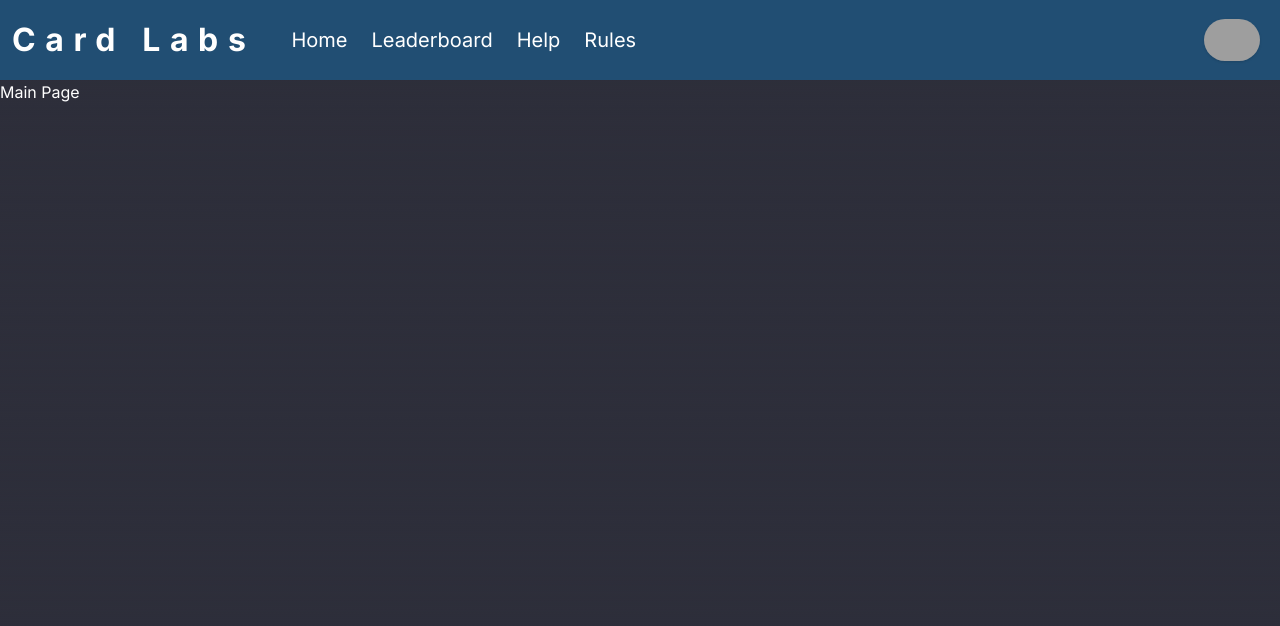
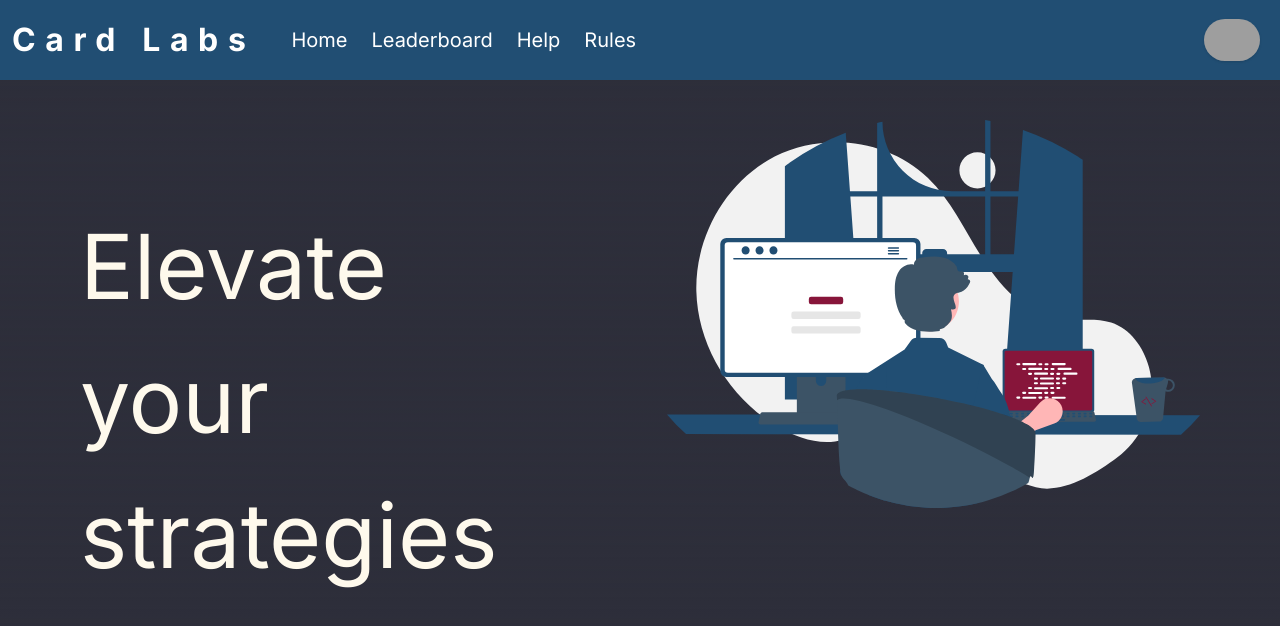
Before and after one commit to flofriday/CardLabs, a Next.js app in the folder frontend/: page / in a window 1280 px wide. Shown: the top 626 px of the page. Built offline with nearby package versions, Linux system fonts and the light colour scheme; grey boxes are pictures that could not be loaded.

Commit message:
[#25] - added landing page content

```diff
--- a/frontend/app/page.tsx
+++ b/frontend/app/page.tsx
@@ -1,5 +1,17 @@
 import Image from "next/image";
-
 export default function Home() {
-  return <main className="">Main Page</main>;
+  return (
+    <main className="flex justify-around">
+      <div className="text-text text-[7vw] font-base w-4/12 pt-[15vh]">
+        Elevate
+        <br />
+        your
+        <br />
+        strategies
+      </div>
+      <div className="w-5/12 pt-[5vh]">
+        <img src="/landingPageImg.svg" className="w-full" />
+      </div>
+    </main>
+  );
 }
```
Also changed, not shown: frontend/public/landingPageImg.svg (added).
